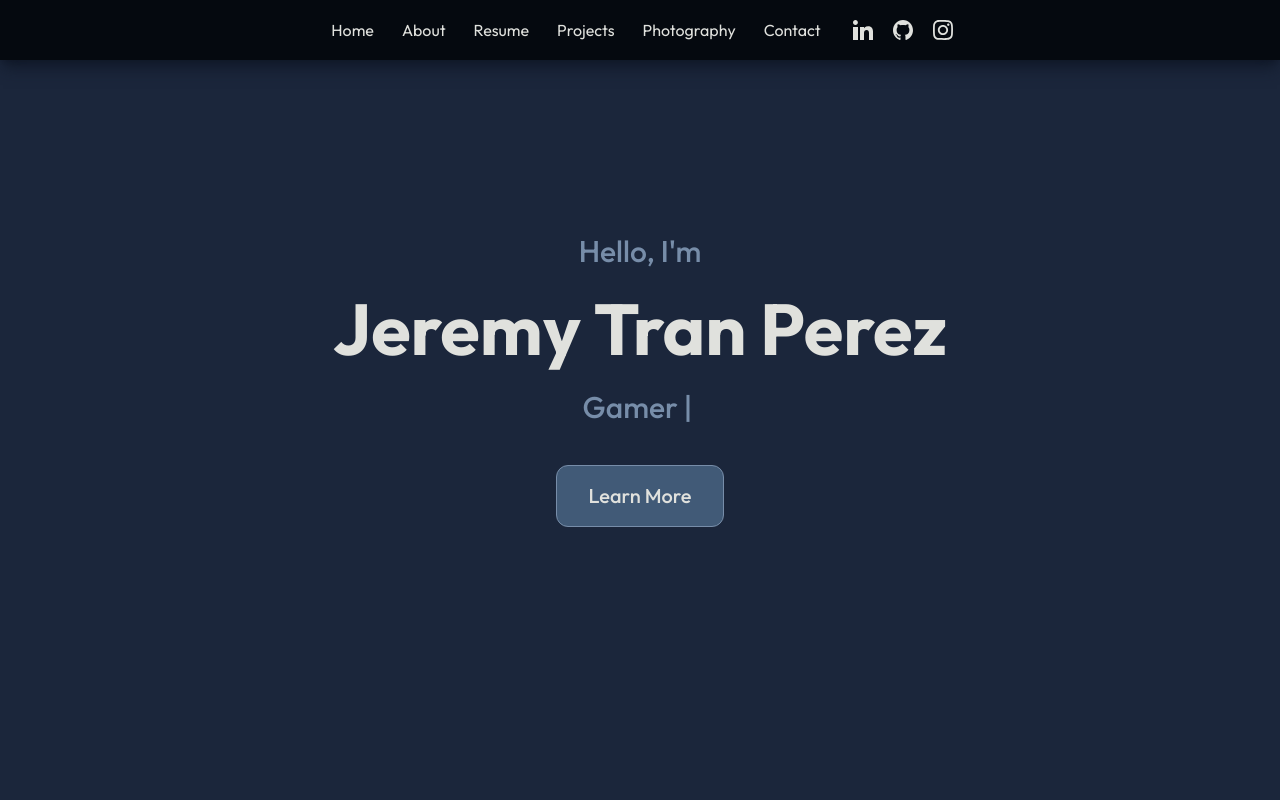
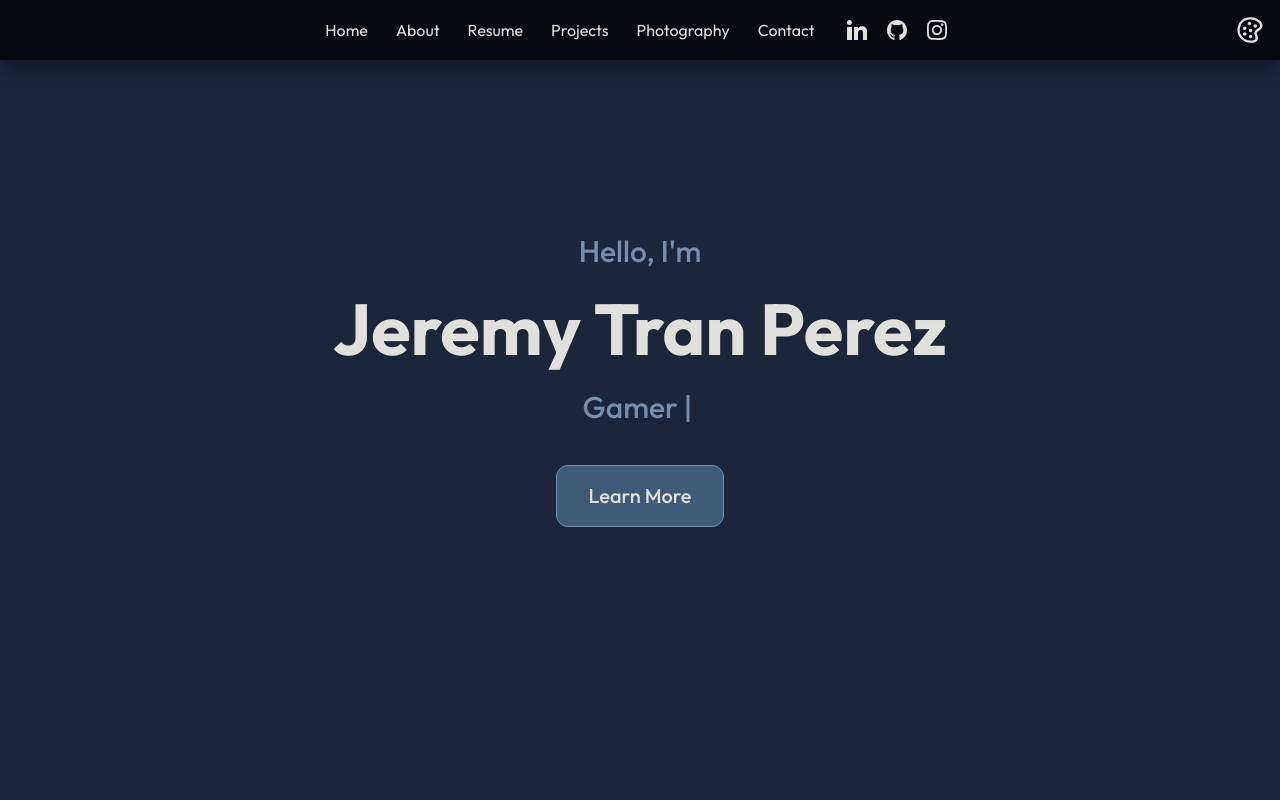
Before and after one commit to jtp0220/portfolio-2026, a React (Vite) app: page / in a window 1280 px wide. Shown: the top 800 px of the page. Built offline with nearby package versions, Linux system fonts and the light colour scheme.

Commit message:
added colour selector

```diff
--- a/src/components/Header.tsx
+++ b/src/components/Header.tsx
@@ -3,6 +3,7 @@ import "../styles/index.css";
 import { useState } from "react";
 
 import { HeaderData, type SocialTabData } from "../constants";
+import ThemeSelector from "./ThemeSelector";
 
 export default function Header() {
   const [open, setOpen] = useState(false);
@@ -43,6 +44,9 @@ function Navbar(params: headerState) {
             return <SocialTabData key={index} {...value} />;
           })}
         </ul>
+        <div className="top-3 right-3 md:fixed">
+          <ThemeSelector />
+        </div>
       </div>
     </nav>
   );
--- /dev/null
+++ b/src/components/ThemeSelector.tsx
@@ -0,0 +1,37 @@
+import { useEffect, useState } from "react";
+import ColorPaletteIcon from "../assets/icons/color-palette-icon.svg?react";
+
+type Theme = "default" | "red" | "green" | "purple" | "yellow";
+
+export default function ThemeSelector() {
+  const [theme, setTheme] = useState<Theme>(() => {
+    return (localStorage.getItem("theme") as Theme) || "default";
+  });
+
+  const themeOptions: Theme[] = ["default", "red", "green", "purple", "yellow"];
+
+  useEffect(() => {
+    const root = document.documentElement;
+
+    if (theme === "default") {
+      root.removeAttribute("data-theme");
+    } else {
+      root.setAttribute("data-theme", theme);
+    }
+    localStorage.setItem("theme", theme);
+  }, [theme]);
+
+  return (
+    <div className="text-text-primary hover:bg-bg-tertiary flex h-9 w-9 items-center justify-center rounded-lg p-1">
+      <button
+        onClick={() => {
+          let idx = themeOptions.indexOf(theme);
+          idx = (idx + 1) % themeOptions.length;
+          setTheme(themeOptions[idx]);
+        }}
+      >
+        <ColorPaletteIcon className="h-full w-full" />
+      </button>
+    </div>
+  );
+}
--- a/src/styles/index.css
+++ b/src/styles/index.css
@@ -19,3 +19,35 @@ body,
 
   --font-outfit: "Outfit", sans-serif;
 }
+
+[data-theme="red"] {
+  --color-bg-primary: #120506; /* very dark red/black */
+  --color-bg-secondary: #2a0f12; /* deep red */
+  --color-bg-tertiary: #5c1a1f; /* muted red */
+  --color-text-primary: #f5e9ea; /* light pinkish white */
+  --color-text-secondary: #d4a5a9; /* soft muted red text */
+}
+
+[data-theme="green"] {
+  --color-bg-primary: #04110a;
+  --color-bg-secondary: #0f2a1b;
+  --color-bg-tertiary: #1f4d33;
+  --color-text-primary: #e6f4ea;
+  --color-text-secondary: #9ec9ad;
+}
+
+[data-theme="purple"] {
+  --color-bg-primary: #0d0614;
+  --color-bg-secondary: #1f0f2e;
+  --color-bg-tertiary: #3b1f5c;
+  --color-text-primary: #f3e8ff;
+  --color-text-secondary: #c4b5fd;
+}
+
+[data-theme="yellow"] {
+  --color-bg-primary: #1a1200;
+  --color-bg-secondary: #2e2205;
+  --color-bg-tertiary: #5c430f;
+  --color-text-primary: #fff7e0;
+  --color-text-secondary: #f5d98b;
+}
```
Also changed, not shown: index.html (indentation only), src/assets/icons/color-palette-icon.svg (added). Lines whose indentation alone changed are shown as unchanged.
